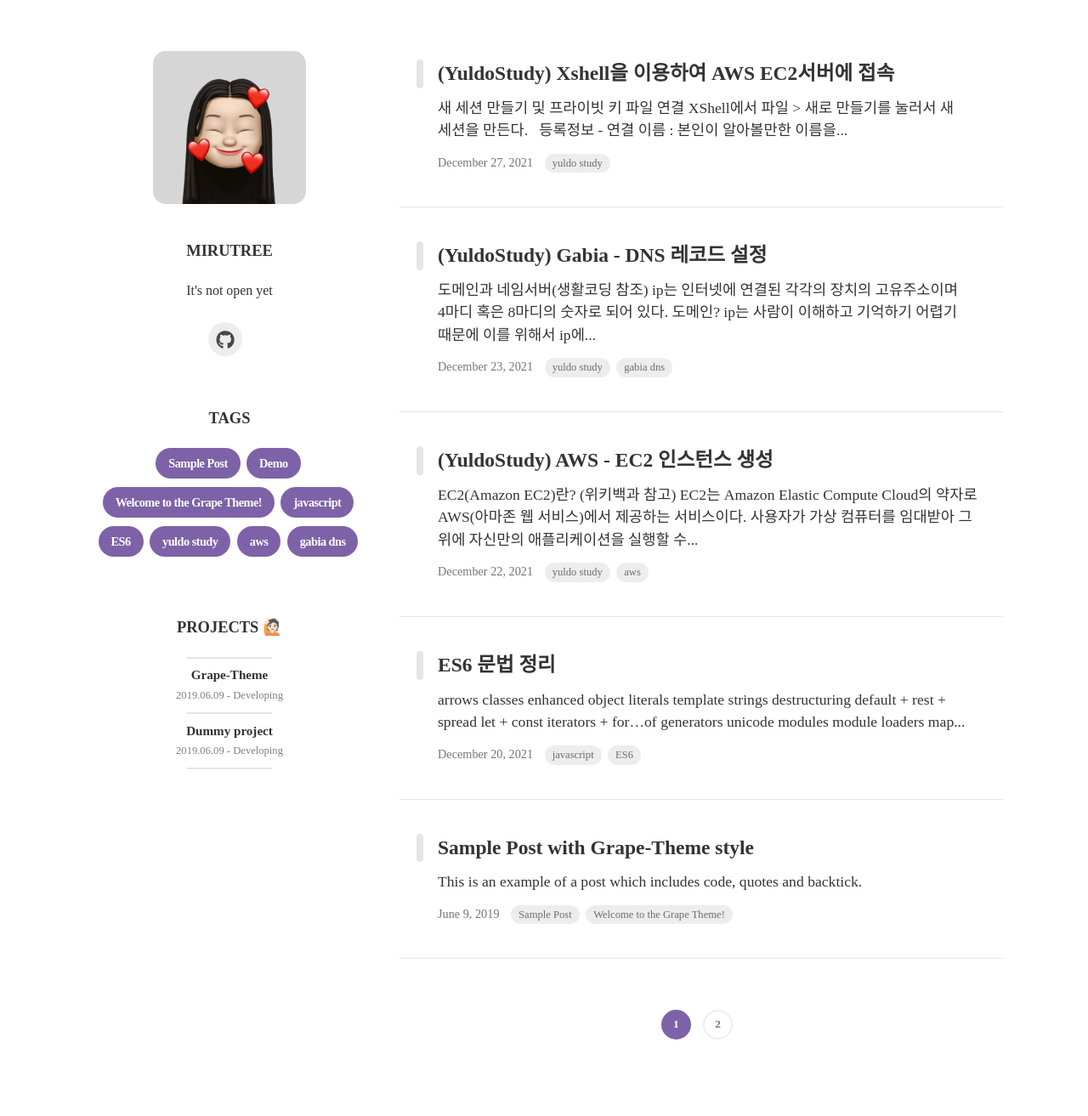
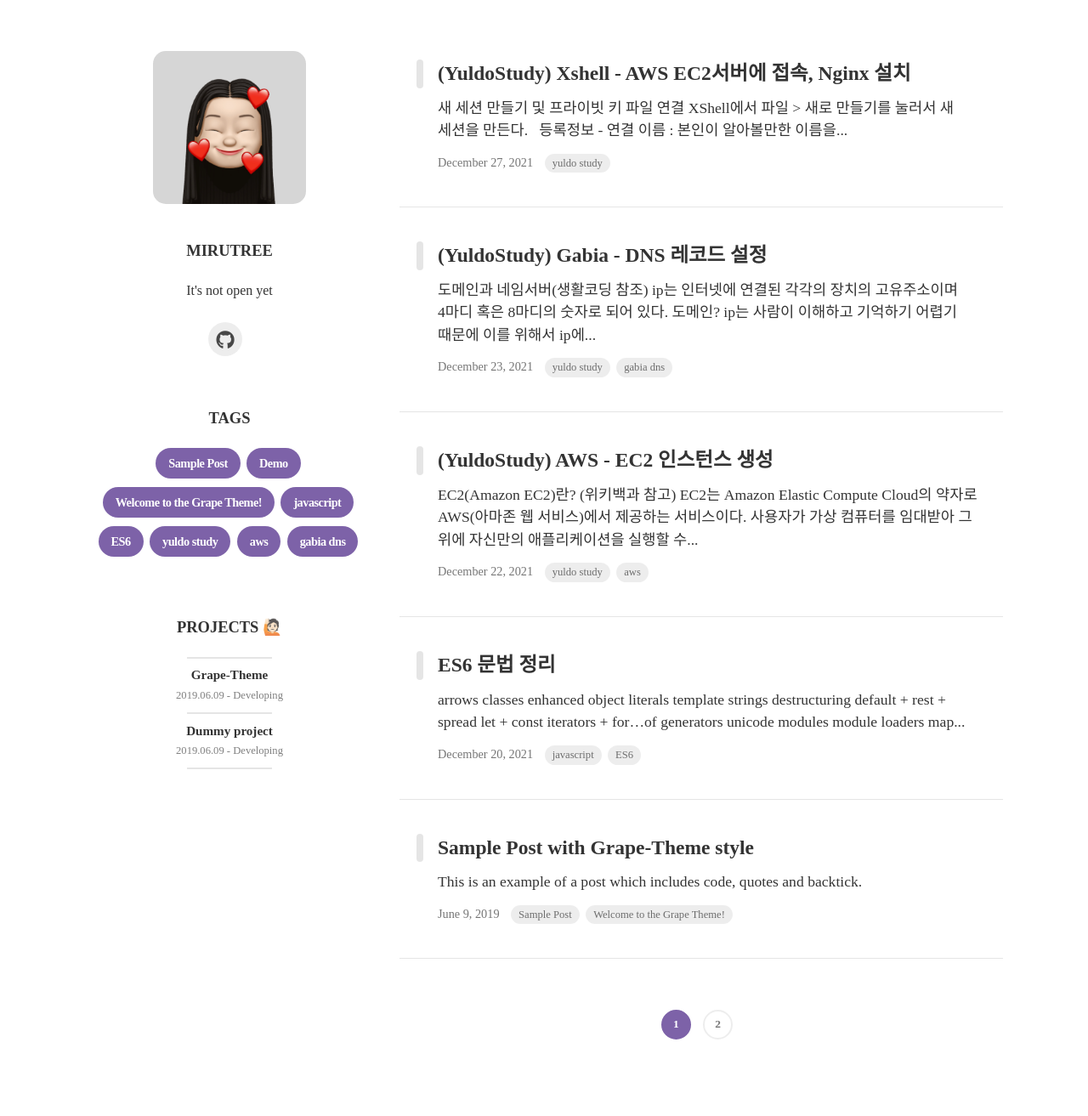
Before and after one commit to mirutree/mirutree.github.io, a Jekyll site: the page built from index.html, in a window 1280 px wide. Shown: the whole page at 85% size. Built offline with Jekyll 4.4.1, drawn with Linux system fonts in a browser that asks for light colours; nearby versions of some CDN libraries; some web fonts are replaced; the list of posts is cut into pages by our own code.

Commit message:
Update 2021-12-27-Xshell-Nginx.md

````diff
--- a/_posts/2021-12-27-Xshell-Nginx.md
+++ b/_posts/2021-12-27-Xshell-Nginx.md
@@ -1,6 +1,6 @@
 ---
 layout: post
-title: (YuldoStudy) Xshell을 이용하여 AWS EC2서버에 접속
+title: (YuldoStudy) Xshell - AWS EC2서버에 접속, Nginx 설치
 subtitle : Xshell을 이용하여 AWS EC2 ubuntu 서버에 접속해서 Nginx를 설치한다.
 tags: [yuldo study]
 author: mirutree
@@ -100,5 +100,3 @@
 ```
 
 &nbsp;&nbsp;
-
-### Certbot을 이용한 Let’s Encrypt 와일드 카드 인증서 발급
````
